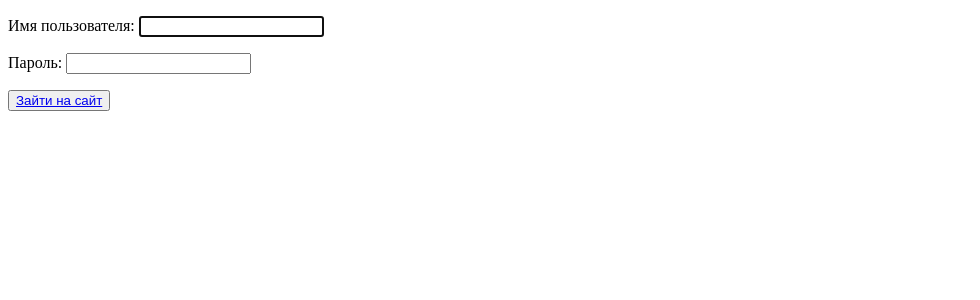
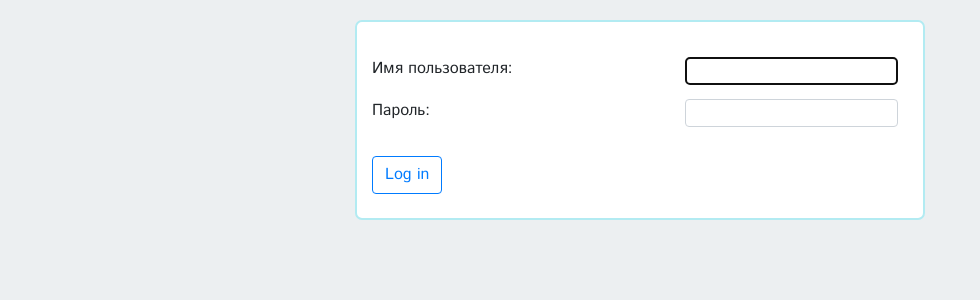
Before and after one commit to dstryaaa/topmeepo, a Django app: page /login/ in a window 1280 px wide. Shown: the top 300 px of the page, without its empty margins (0-980 px from the left). Run offline with Django 3.2, Linux system fonts and the light colour scheme; some libraries are stand-ins or nearby versions.

Commit message:
23.04 23:25 add login css

```diff
--- a/first/templates/first/feed.html
+++ b/first/templates/first/feed.html
@@ -4,7 +4,7 @@
   <head>
     <meta http-equiv="Content-Type" content="text/html; charset="utf-8">
     <title>Лента постов</title>
-    <link href="https://fonts.googleapis.com/css?family=Noto+Serif" rel="stylesheet">
+    <link href="https://fonts.googleapis.com/css?family=Istok+Web" rel="stylesheet">
     <link rel="stylesheet" href="https://cdnjs.cloudflare.com/ajax/libs/materialize/1.0.0/css/materialize.min.css">
     <link rel="stylesheet" href="{% static 'css/main.css'%}" type="text/css" media="screen">
   </head>
--- a/first/templates/first/index.html
+++ b/first/templates/first/index.html
@@ -4,7 +4,7 @@
   <head>
     <meta http-equiv="Content-Type" content="text/html; charset="utf-8">
     <title>Пишем посты</title>
-    <link href="https://fonts.googleapis.com/css?family=Playfair+Display" rel="stylesheet">
+    <link href="https://fonts.googleapis.com/css?family=Istok+Web" rel="stylesheet">
     <link rel="stylesheet" href="https://cdnjs.cloudflare.com/ajax/libs/materialize/1.0.0/css/materialize.min.css">
     <link rel="stylesheet" href="{% static 'css/style.css'%}" type="text/css" media="screen">
   </head>
@@ -65,7 +65,7 @@
 
             <div class="col s8"  id="postcol">
               <div id="post">
-                  <p id="postauthor">{{ i.author }}</p>
+                <p id="postauthor">{{ i.author }}</p>
                 <p id="posttitle">{{ i.title }}</p>
                 <p id="postcontent">{{ i.content }}</p>
                 <p id="postdatetime">{{ i.published|date:"d.m.Y H:i:s" }}</p>
--- a/first/templates/first/login.html
+++ b/first/templates/first/login.html
@@ -1,13 +1,33 @@
+{% load static %}
 <!DOCTYPE html>
 <html>
   <head>
     <title>Логин</title>
+    <link href="https://fonts.googleapis.com/css?family=Istok+Web" rel="stylesheet">
+    <link rel="stylesheet" href="https://stackpath.bootstrapcdn.com/bootstrap/4.3.1/css/bootstrap.min.css" integrity="sha384-ggOyR0iXCbMQv3Xipma34MD+dH/1fQ784/j6cY/iJTQUOhcWr7x9JvoRxT2MZw1T" crossorigin="anonymous">
+    <link rel="stylesheet" href="{% static 'css/login.css'%}" type="text/css" media="screen">
   </head>
   <body>
-    <form action="" method="post">
-      {% csrf_token %}
-      {{ form.as_p }}
-      <button type="submit"><a href="../index/">Зайти на сайт</a></button>
-    </form>
+
+  <div class="container" id="logincont">
+      <div class="row">
+        <div class="col">
+        </div>
+        <div class="col-6">
+          <form action="" method="post">
+            {% csrf_token %}
+            <div id="logp">{{ form.as_p }}</div>
+            <div id="butdiv">
+              <button type="submit" class="btn btn-outline-primary" id="logbut"><a href="../index/">Log in</a></button>
+            </div>
+          </form>
+
+        </div>
+        <div class="col">
+        </div>
+      </div>
+  </div>
+
+  <script src="https://stackpath.bootstrapcdn.com/bootstrap/4.3.1/js/bootstrap.min.js" integrity="sha384-JjSmVgyd0p3pXB1rRibZUAYoIIy6OrQ6VrjIEaFf/nJGzIxFDsf4x0xIM+B07jRM" crossorigin="anonymous"></script>
   </body>
 </html>
--- a/first/templates/first/signup.html
+++ b/first/templates/first/signup.html
@@ -3,6 +3,7 @@
 <head>
     <meta charset="UTF-8">
     <title>Регистрация</title>
+    <link href="https://fonts.googleapis.com/css?family=Istok+Web" rel="stylesheet">
 </head>
 <body>
 {% block content %}
--- /dev/null
+++ b/siteone/static/css/login.css
@@ -0,0 +1,55 @@
+body {
+  font-family: 'Istok Web', sans-serif;
+  background-color: #eceff1;
+}
+
+.col-6 {
+    background-color: white;
+    border: 2px solid #b2ebf2;
+    border-radius: 7px;
+    height: 200px;
+}
+
+#logincont {
+    padding-top: 20px;
+}
+
+#logbut:hover {
+    background-color: #b2ebf2;
+}
+
+form a:hover {
+    text-decoration: none;
+}
+
+#butdiv {
+    margin-top: 25px;
+}
+
+p {
+    padding-top: 10px;
+}
+
+form {
+    padding-top: 25px;
+}
+
+p {
+    margin: auto;
+}
+
+#id_username {
+    float: right;
+    margin-right: 10px;
+    border: 1px solid #ced4da;
+    border-radius: .25rem;
+    padding-left: 3px;
+}
+
+#id_password {
+    float: right;
+    margin-right: 10px;
+    border: 1px solid #ced4da;
+    border-radius: .25rem;
+    padding-left: 3px;
+}
--- a/siteone/static/css/main.css
+++ b/siteone/static/css/main.css
@@ -1,5 +1,5 @@
 body {
-  font-family: 'Noto Serif', serif;
+  font-family: 'Istok Web', sans-serif;
   background-color: #eceff1;
 }
 
```
Also changed, not shown: first/migrations/0001_initial.py (added).
